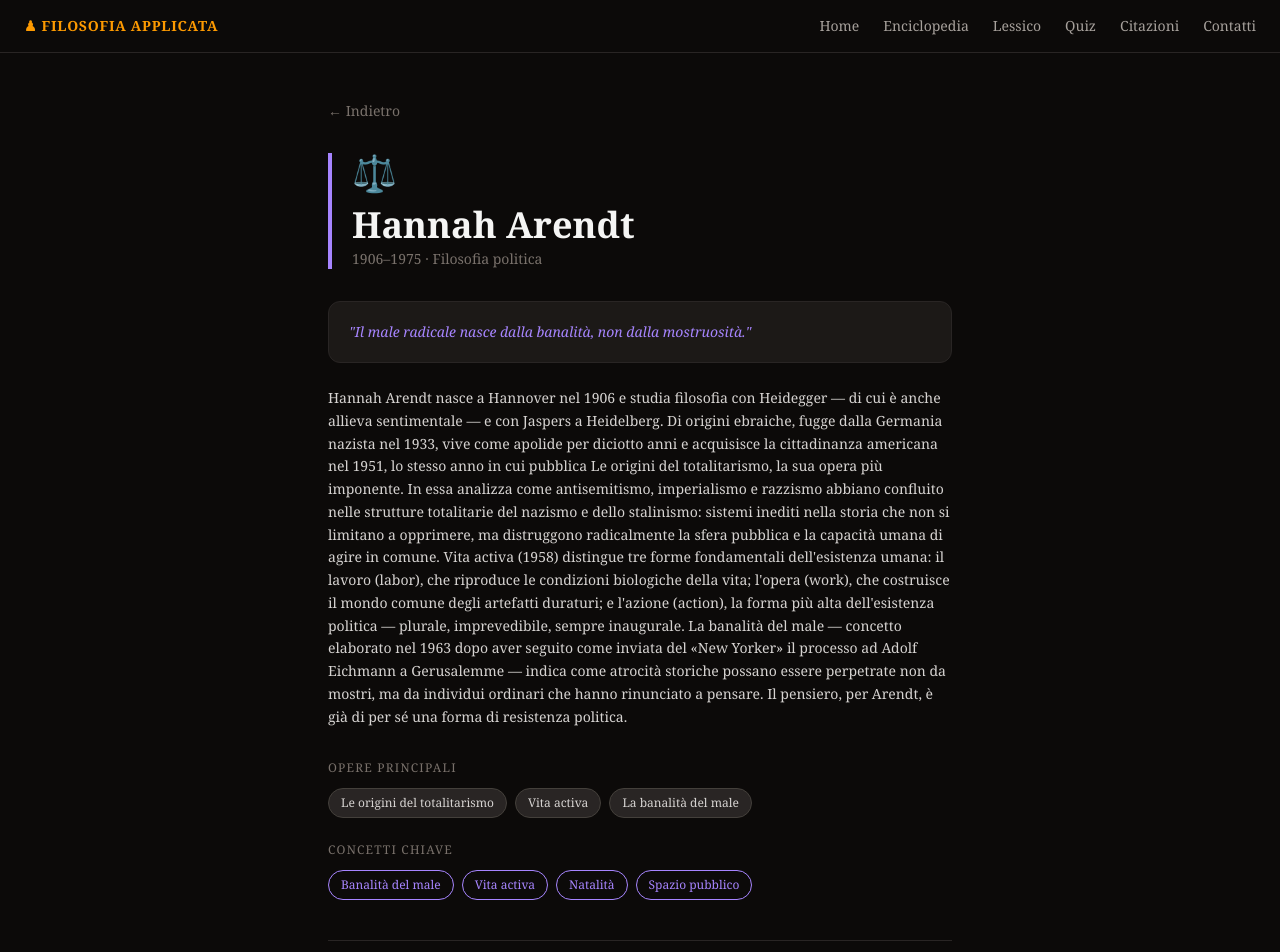
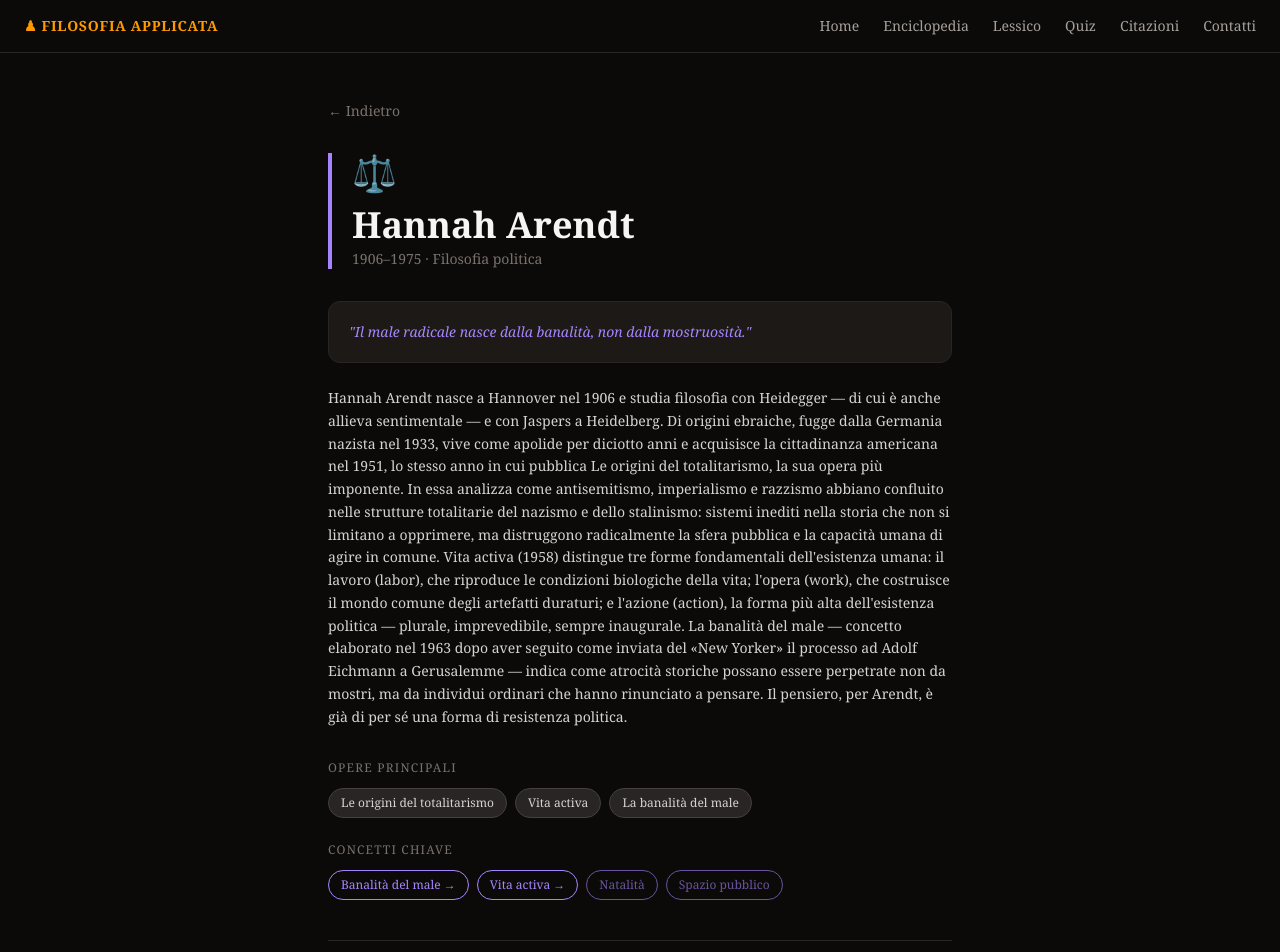
Before and after one commit to edpoli/sito_filo_app, a React (Vite) app: page /filosofo/arendt in a window 1280 px wide. Shown: the top 952 px of the page. Built offline with nearby package versions, Linux system fonts and the light colour scheme.

Commit message:
modificato lessico, concetti

```diff
--- a/src/pages/DettaglioFilosofo.jsx
+++ b/src/pages/DettaglioFilosofo.jsx
@@ -1,5 +1,35 @@
 import { useParams, useNavigate, Link } from 'react-router-dom'
 import { filosofi } from '../data/Filosofi'
+
+const lessicoMap = {
+    "Decostruzione": "decostruzione",
+    "Différance": "differance",
+    "Logocentrismo": "logocentrismo",
+    "Biopotere": "biopotere",
+    "Episteme": "episteme",
+    "Panopticon": "panopticon",
+    "Dialettica": "dialettica",
+    "Spirito Assoluto": "spirito-assoluto",
+    "Aufhebung": "aufhebung",
+    "Geist": "spirito-assoluto",
+    "Esserci (Dasein)": "dasein",
+    "Cura": "cura",
+    "Giochi linguistici": "giochi-linguistici",
+    "Rizoma": "rizoma",
+    "Divenire": "divenire",
+    "Piano di immanenza": "piano-di-immanenza",
+    "Corpo senza organi": "corpo-senza-organi",
+    "Sradicamento": "sradicamento",
+    "Banalità del male": "banalita-del-male",
+    "Vita activa": "vita-activa",
+    "Intenzionalità": "intenzionalita",
+    "Epoché": "epoche",
+    "Mondo della vita": "mondo-della-vita",
+    "Gioco cosmologico": "gioco-cosmologico",
+    "Inconscio collettivo": "inconscio-collettivo",
+    "Individuazione": "individuazione",
+    "Es, Io, Super-io": "es-io-superio",
+}
 
 export default function DettaglioFilosofo() {
     // 🔑 CONCETTO: useParams legge l'ID dall'URL
@@ -64,11 +94,22 @@ export default function DettaglioFilosofo() {
             <div>
                 <h2 className="text-xs tracking-widest text-stone-500 uppercase mb-3">Concetti chiave</h2>
                 <div className="flex flex-wrap gap-2">
-                    {f.concetti.map((c) => (
-                        <span key={c} className={`text-xs px-3 py-1.5 rounded-full border ${f.colore}`}>
-                            {c}
-                        </span>
-                    ))}
+                    {f.concetti.map((c) => {
+                        const lessicoId = lessicoMap[c]
+                        return lessicoId ? (
+                            <Link
+                                key={c}
+                                to={`/lessico/${lessicoId}`}
+                                className={`text-xs px-3 py-1.5 rounded-full border ${f.colore} hover:opacity-70 transition-opacity`}
+                            >
+                                {c} →
+                            </Link>
+                        ) : (
+                            <span key={c} className={`text-xs px-3 py-1.5 rounded-full border ${f.colore} opacity-60`}>
+                                {c}
+                            </span>
+                        )
+                    })}
                 </div>
             </div>
 
```
